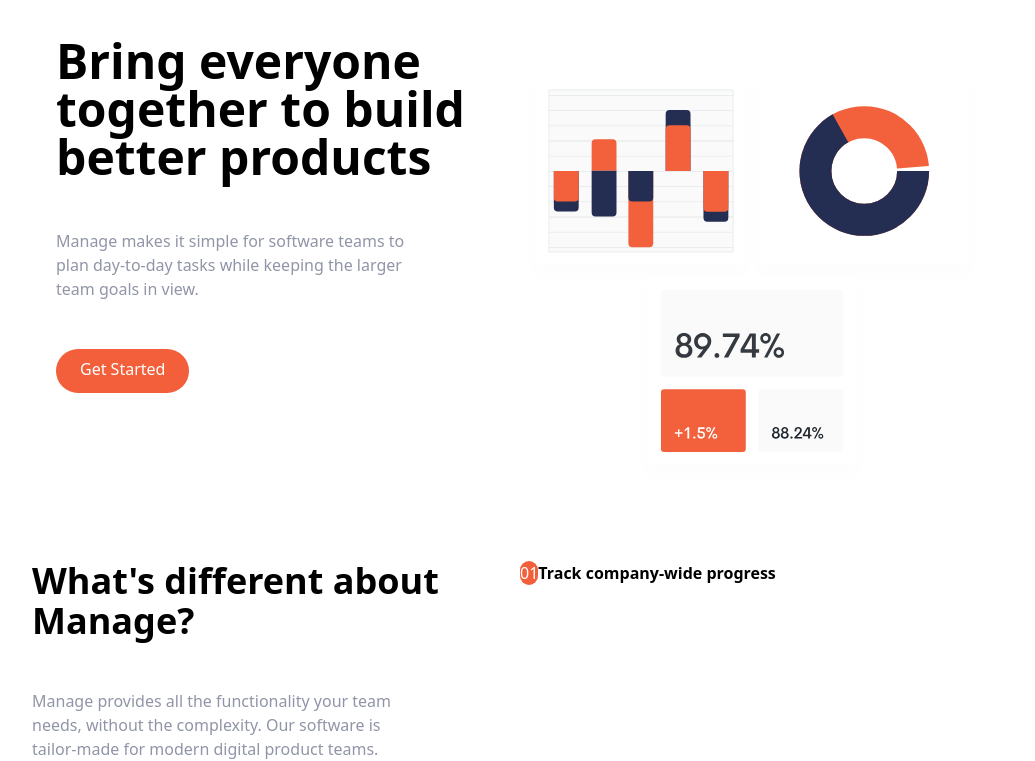
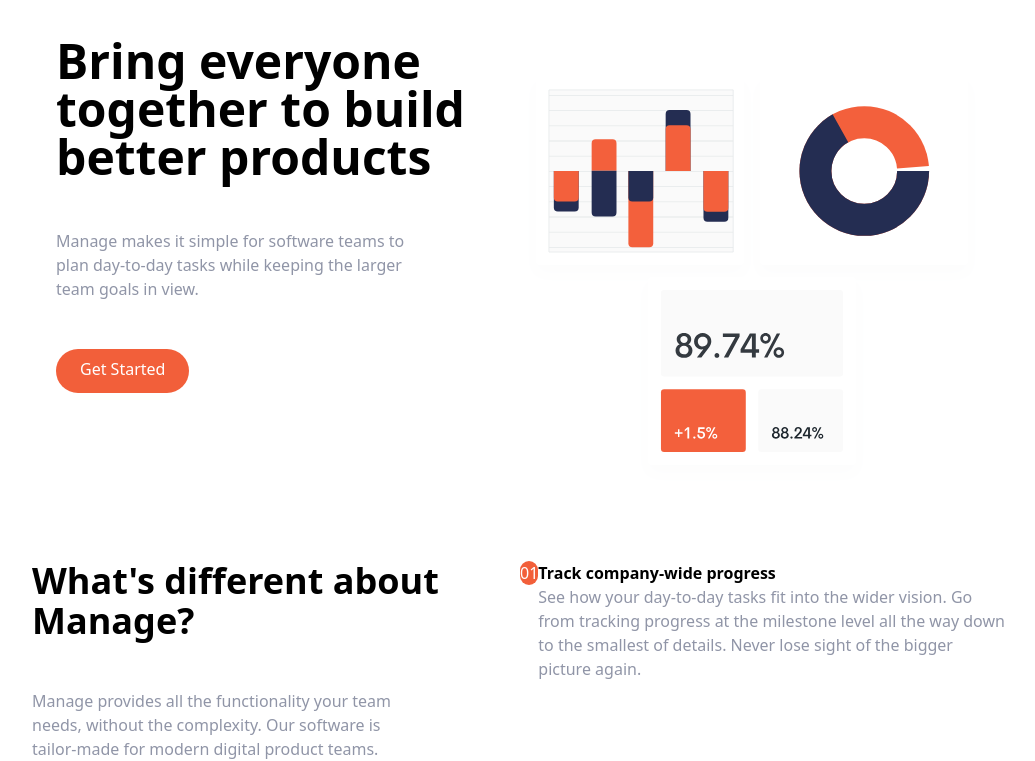
Before and after one commit to TeeHigh/Manager-Tailwind-, a website: page index.html in a window 1280 px wide. Shown: the part 95-856 px from the top of the page, without its empty margins (120-1155 px from the left). Drawn offline with Linux system fonts and the light colour scheme.

Commit message:
Erroe encountered with tailwind

```diff
--- a/index.html
+++ b/index.html
@@ -64,8 +64,9 @@
                     Manage provides all the functionality your team needs, without the complexity. Our software is tailor-made for modern digital product teams.
                 </p>
             </div>
+
             <!-- ----Numbered list---- -->
-            <div class="flex flex-col space-x-8 md:w-1/2">
+            <div class="flex flex-col space-y-8 md:w-1/2">
                 <!-- ---List Item 1--- -->
                 <div class="flex flex-col space-y-3 md:space-y-0 md:space-x-6 md:flex-row">
                     <!-- ----Heading---- -->
@@ -74,15 +75,23 @@
                             <div class="px-4 py-2 text-white rounded-full md:py-1 bg-brightRed">
                                 01
                             </div>
-                            <h3 class="text-base font-bold md:mb-4">
+                            <h3 class="text-base font-bold md:mb-4 md:hidden">
                                 Track company-wide progress
                             </h3>
                         </div>
+                    </div>
 
+                    <div>
+                        <h3 class="hidden mb-4 text-lg font-bold md:block">
+                            Track company-wide progress
+                        </h3>
+                        <p class="text-darkGrayishBlue">
+                            See how your day-to-day tasks fit into the wider vision. Go from tracking progress at the milestone level all the way down to the smallest of details. Never lose sight of the bigger picture again.
+                        </p>
                     </div>
                 </div>
+            </div>
 
-            </div>
         </div>
     </section>
 
```
